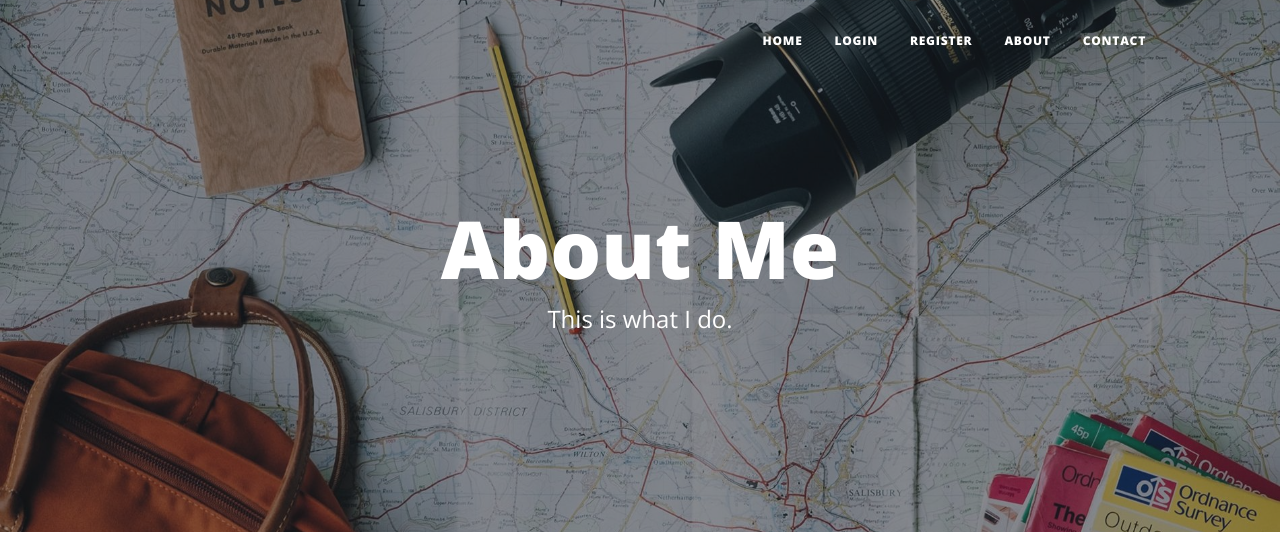
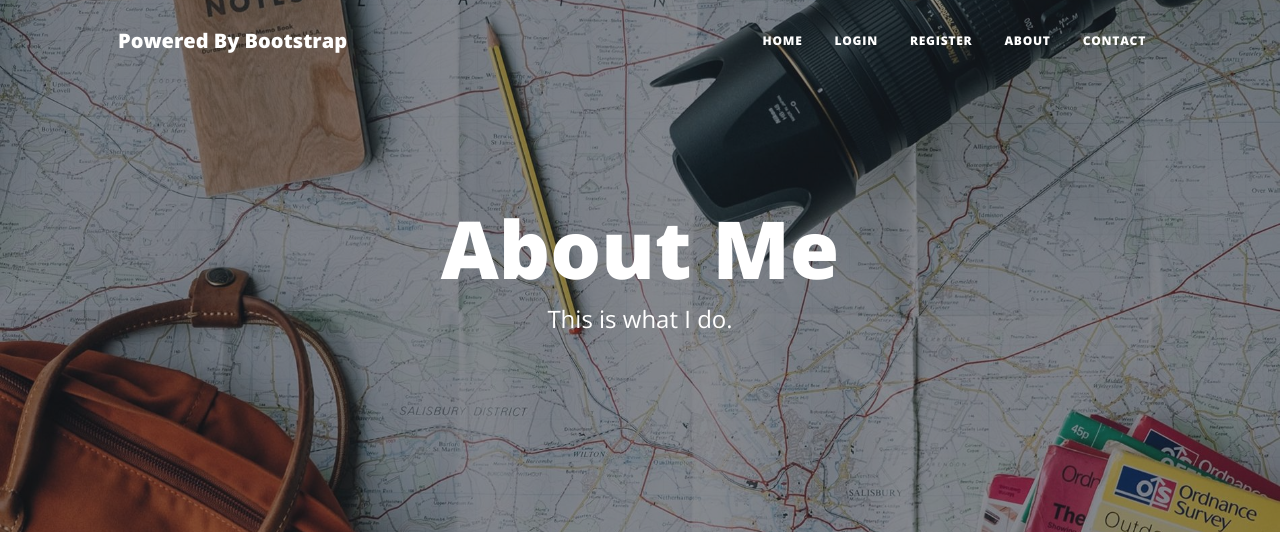
Before and after one commit to Bowler-Dan/recipe-blog, a Flask app: page /about in a window 1280 px wide. Shown: the top 536 px of the page. Run offline with Flask 3, Linux system fonts and the light colour scheme; some libraries are stand-ins or nearby versions.

Commit message:
Clean up HTML files

```diff
--- a/templates/header.html
+++ b/templates/header.html
@@ -44,7 +44,7 @@
     <!-- Navigation-->
     <nav class="navbar navbar-expand-lg navbar-light" id="mainNav">
       <div class="container px-4 px-lg-5">
-        <a class="navbar-brand" href="/"></a>
+        <a class="navbar-brand" href="/">Powered By Bootstrap</a>
         <button
           class="navbar-toggler"
           type="button"
```
